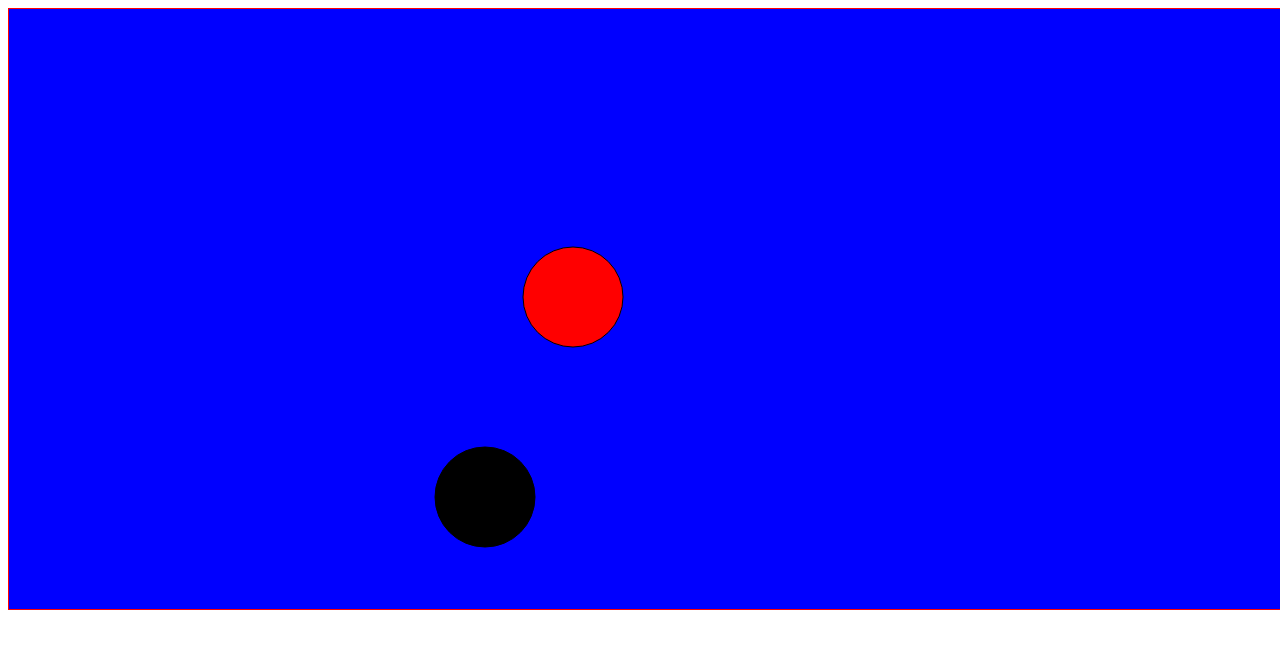
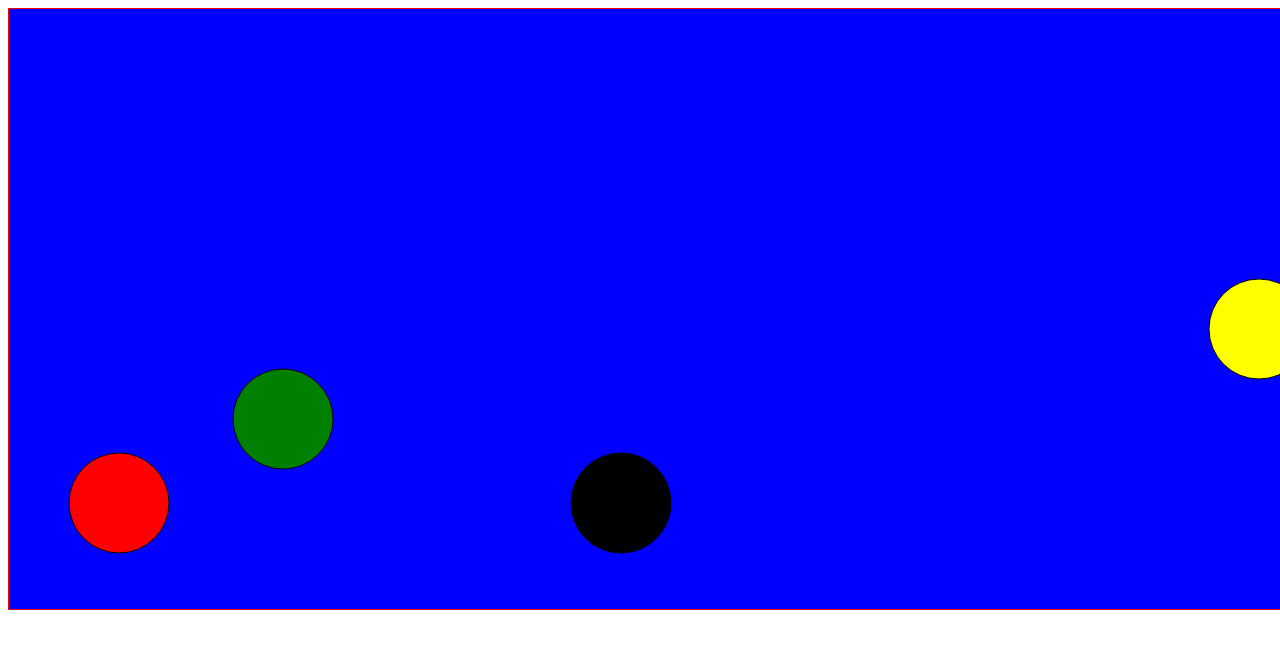
Before and after one commit to prateek18597/BouncingBall, a plain HTML site: page index.html in a window 1280 px wide. Shown: the top 648 px of the page. Drawn offline with Linux system fonts and the light colour scheme.

Commit message:
Four Balls

```diff
--- a/index.html
+++ b/index.html
@@ -16,12 +16,25 @@
 function init() {
   window.requestAnimationFrame(draw);
 }
+
+
+
 var x=500;
 var y=300;
 var x1=150;
 var y1=100;
 var vx1=6;
 var vy1=4;
+var x2=750;
+var y2=500;
+var vx2=-2;
+var vy2=3;
+var x3=350;
+var y3=200;
+var vx3=3;
+var vy3=2;
+
+
 var vx=8;
 var vy=-4;
 
@@ -29,6 +42,10 @@ var lx=1;
 var ly=-1;
 var lx1=1;
 var ly1=1;
+var lx2=1;
+var ly2=1;
+var lx3=1;
+var ly3=1;
 
 function collision()
 {
@@ -48,11 +65,100 @@ function collision()
     ly1=ly;
     ly=temp;
   }
+  if(Math.sqrt((x+vx*lx-(x2+vx2*lx2))*(x+vx*lx-(x2+vx2*lx2))+(y+vy*ly-y2-vy2*ly2)*(y+vy*ly-y2-vy2*ly2))<=100)
+  {
+    var temp=vx2;
+    vx2=vx;
+    vx=temp;
+    temp=vy2;
+    vy2=vy;
+    vy=temp;
+    temp=lx;
+    lx=lx2;
+    lx2=temp;
+    temp=ly2;
+    ly2=ly;
+    ly=temp;
+  }
+  if(Math.sqrt((x2+vx2*lx2-(x1+vx1*lx1))*(x2+vx2*lx2-(x1+vx1*lx1))+(y2+vy2*ly2-y1-vy1*ly1)*(y2+vy2*ly2-y1-vy1*ly1))<=100)
+  {
+    var temp=vx1;
+    vx1=vx2;
+    vx2=temp;
+    temp=vy1;
+    vy1=vy2;
+    vy2=temp;
+    temp=lx2;
+    lx2=lx1;
+    lx1=temp;
+    temp=ly1;
+    ly1=ly2;
+    ly2=temp;
+  }
+
+
+  if(Math.sqrt((x+vx*lx-(x3+vx3*lx3))*(x+vx*lx-(x3+vx3*lx3))+(y+vy*ly-y3-vy3*ly3)*(y+vy*ly-y3-vy3*ly3))<=100)
+  {
+    var temp=vx3;
+    vx3=vx;
+    vx=temp;
+    temp=vy3;
+    vy3=vy;
+    vy=temp;
+    temp=lx;
+    lx=lx3;
+    lx3=temp;
+    temp=ly3;
+    ly3=ly;
+    ly=temp;
+  }
+  if(Math.sqrt((x3+vx3*lx3-(x2+vx2*lx2))*(x3+vx3*lx3-(x2+vx2*lx2))+(y3+vy3*ly3-y2-vy2*ly2)*(y3+vy3*ly3-y2-vy2*ly2))<=100)
+  {
+    var temp=vx2;
+    vx2=vx3;
+    vx3=temp;
+    temp=vy2;
+    vy2=vy3;
+    vy3=temp;
+    temp=lx3;
+    lx3=lx2;
+    lx2=temp;
+    temp=ly2;
+    ly2=ly3;
+    ly3=temp;
+  }
+  if(Math.sqrt((x3+vx3*lx3-(x1+vx1*lx1))*(x3+vx3*lx3-(x1+vx1*lx1))+(y3+vy3*ly3-y1-vy1*ly1)*(y3+vy3*ly3-y1-vy1*ly1))<=100)
+  {
+    var temp=vx1;
+    vx1=vx3;
+    vx3=temp;
+    temp=vy1;
+    vy1=vy3;
+    vy3=temp;
+    temp=lx3;
+    lx3=lx1;
+    lx1=temp;
+    temp=ly1;
+    ly1=ly3;
+    ly3=temp;
+  }
   x=x+vx*lx;
     y=y+vy*ly;
     x1=x1+vx1*lx1;
     y1=y1+vy1*ly1;
-  // collision();
+    x2=x2+vx2*lx2;
+    y2=y2+vy2*ly2;
+    x3=x3+vx3*lx3;
+    y3=y3+vy3*ly3;
+  //
+  //   if(x1>=1250 || x1<=50)
+  //   {lx1*=-1;}
+  // if(y1>=550 || y1<=50){ly1*=-1;}
+  // if(x2>=1250 || x2<=50){lx2*=-1;}
+  // if(y2>=550 || y2<=50){ly2*=-1;}
+  // if(x>=1250 || x<=50){lx*=-1;}
+  // if(y>=550 || y<=50){ly*=-1;}
+  // // collision();
   window.requestAnimationFrame(draw);
 
 
@@ -70,8 +176,28 @@ function draw() {
   ctx.stroke();
   ctx.fillStyle = "#000000";
     ctx.fill();
-  if(x>=1250 || x<=50){lx*=-1;}
-  if(y>=550 || y<=50){ly*=-1;}
+  if(x>=1250 || x<=50){lx*=-1;
+    if(x>1250)
+    {
+      x=1250;
+    }
+    if(x<50)
+    {
+      x=50;
+    }
+  }
+  if(y>=550 || y<=50)
+    {
+      ly*=-1;
+      if(y>550)
+    {
+      y=550;
+    }
+    if(y<50)
+    {
+      y=50;
+    }
+    }
 
   ctx.beginPath();
   // ctx.clearRect(x1-50, y1-50, 50, 50);
@@ -79,8 +205,86 @@ function draw() {
   ctx.stroke();
   ctx.fillStyle = "red";
     ctx.fill();
-  if(x1>=1250 || x1<=50){lx1*=-1;}
-  if(y1>=550 || y1<=50){ly1*=-1;}
+
+    ctx.beginPath();
+  // ctx.clearRect(x1-50, y1-50, 50, 50);
+  ctx.arc(x2,y2, 50, 0, Math.PI * 2);
+  ctx.stroke();
+  ctx.fillStyle = "green";
+    ctx.fill();
+
+    ctx.beginPath();
+  // ctx.clearRect(x1-50, y1-50, 50, 50);
+  ctx.arc(x3,y3, 50, 0, Math.PI * 2);
+  ctx.stroke();
+  ctx.fillStyle = "yellow";
+    ctx.fill();
+
+  if(x1>=1250 || x1<=50){lx1*=-1;
+    if(x1>1250)
+    {
+      x1=1250;
+    }
+    if(x1<50)
+    {
+      x1=50;
+    }
+  }
+  if(y1>=550 || y1<=50)
+    {
+      ly1*=-1;
+      if(y1>550)
+    {
+      y1=550;
+    }
+    if(y1<50)
+    {
+      y1=50;
+    }
+    }if(x2>=1250 || x2<=50){lx2*=-1;
+    if(x2>1250)
+    {
+      x2=1250;
+    }
+    if(x2<50)
+    {
+      x2=50;
+    }
+  }
+  if(y2>=550 || y2<=50)
+    {
+      ly2*=-1;
+      if(y2>550)
+    {
+      y2=550;
+    }
+    if(y2<50)
+    {
+      y2=50;
+    }
+    }
+    if(x3>=1250 || x3<=50){lx3*=-1;
+    if(x3>1250)
+    {
+      x3=1250;
+    }
+    if(x3<50)
+    {
+      x3=50;
+    }
+  }
+  if(y3>=550 || y3<=50)
+    {
+      ly3*=-1;
+      if(y3>550)
+    {
+      y3=550;
+    }
+    if(y3<50)
+    {
+      y3=50;
+    }
+    }
 collision();
 }
 
```
